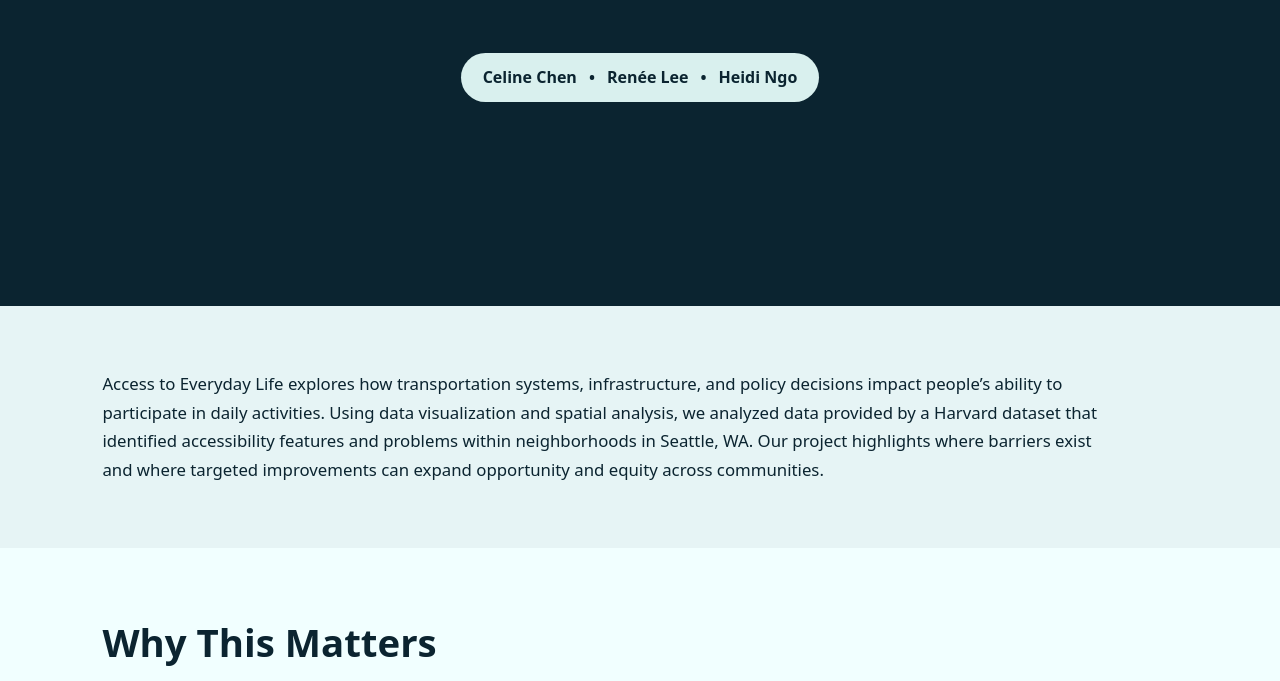
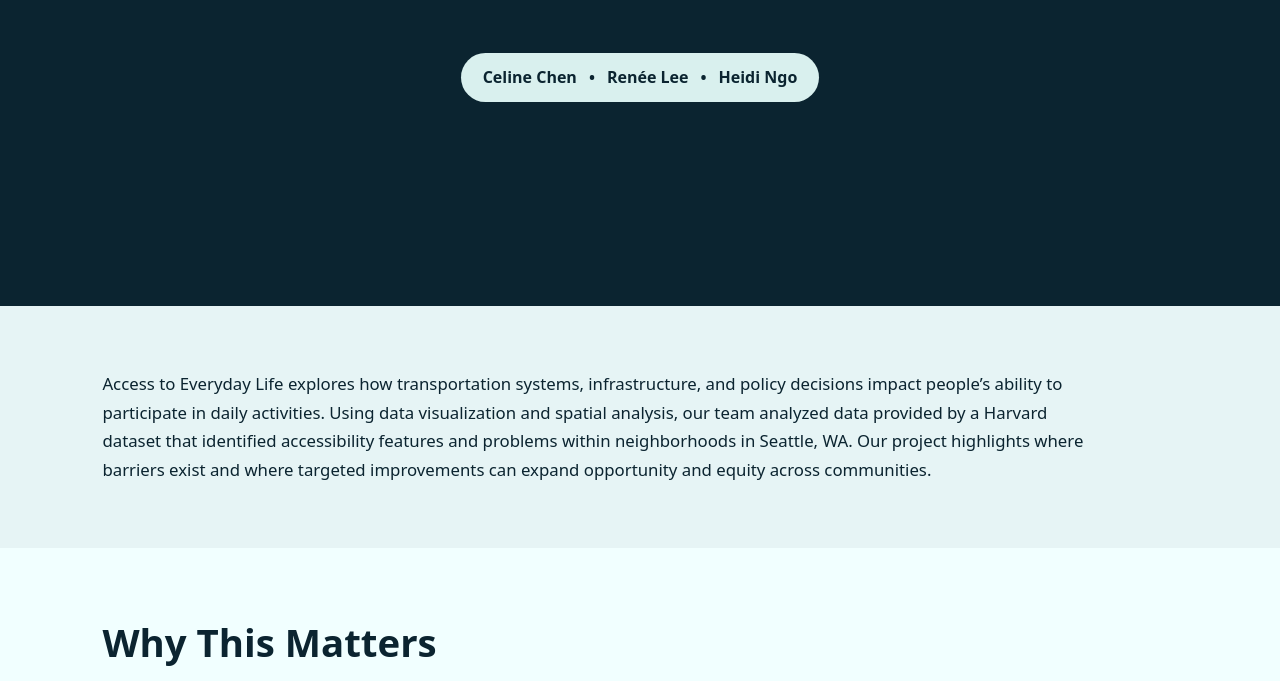
Before and after one commit to reneeemlee/dubstech-datathon-2026, a plain HTML site: page index.html in a window 1280 px wide. Shown: the part 494-1175 px from the top of the page. Drawn offline with Linux system fonts and the light colour scheme.

Commit message:
changing small wording

```diff
--- a/index.html
+++ b/index.html
@@ -44,7 +44,7 @@
         <div class="container">
             <p>
                 Access to Everyday Life explores how transportation systems, infrastructure, and policy decisions impact
-                people’s ability to participate in daily activities. Using data visualization and spatial analysis, we
+                people’s ability to participate in daily activities. Using data visualization and spatial analysis, our team
                 analyzed data provided by a Harvard dataset that identified accessibility features and problems within
                 neighborhoods in Seattle, WA. Our project highlights where barriers exist and where targeted
                 improvements can expand opportunity and equity across communities.
```
